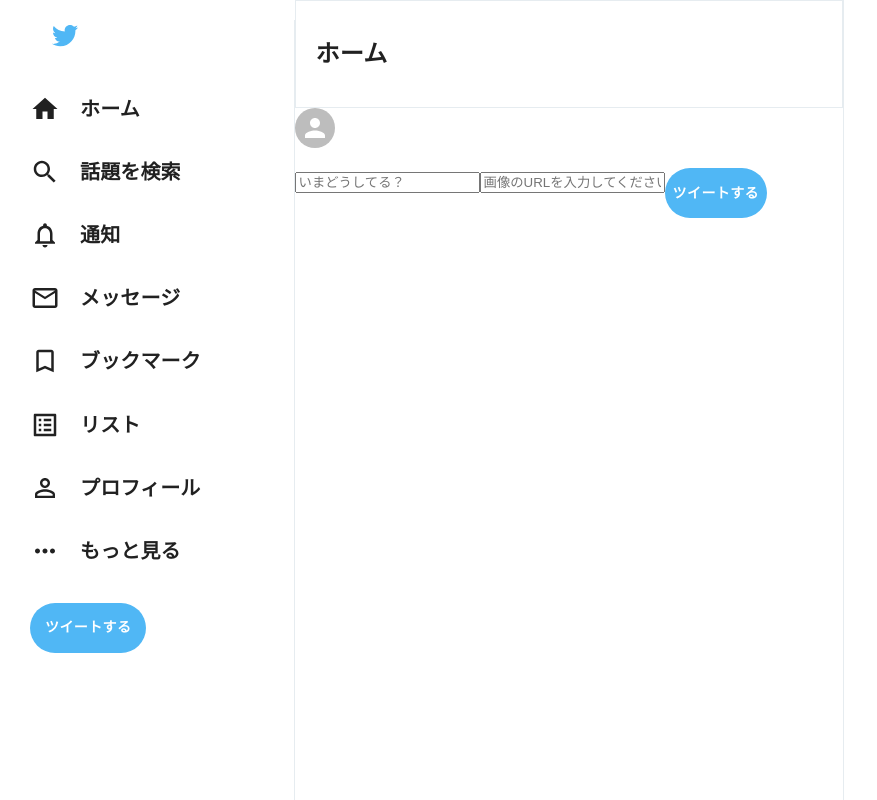
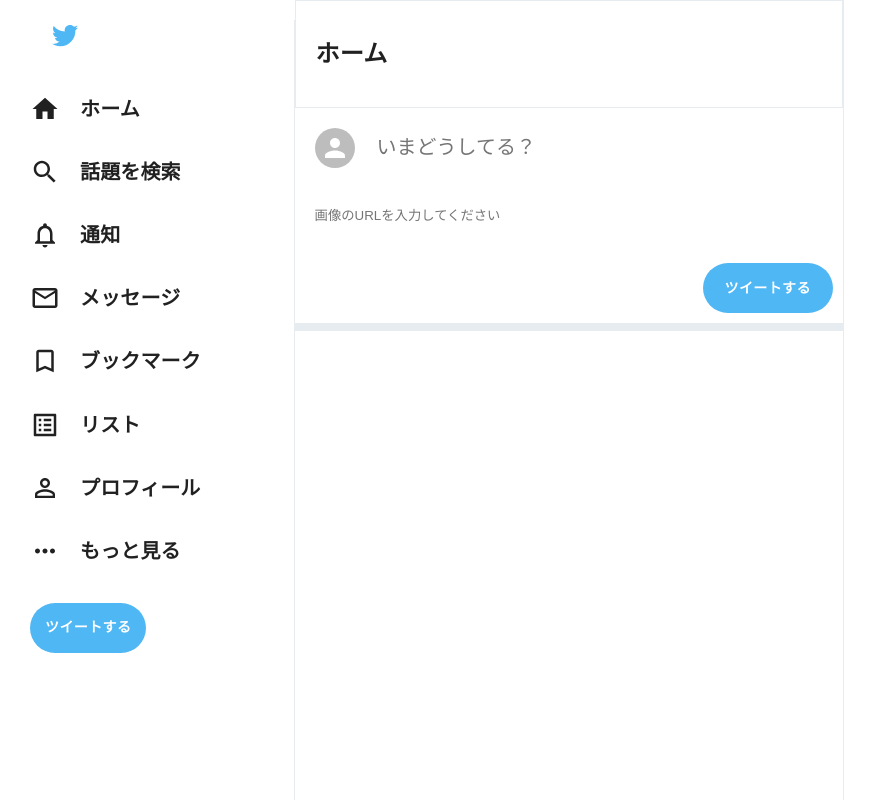
Before and after one commit to s-yoshiii/twitter-clone-app, a React (Create React App) app: page / in a window 1280 px wide. Shown: the whole page, without its empty margins (0-877 px from the left). Built offline with nearby package versions, Linux system fonts and the light colour scheme.

Commit message:
TweetBox.cssでスタイリングを適用しよう

```diff
--- a/src/components/timeline/TweetBox.jsx
+++ b/src/components/timeline/TweetBox.jsx
@@ -1,18 +1,24 @@
 import { Avatar, Button } from "@mui/material";
 import React from "react";
-
+import "./TweetBox.scss";
 const TweetBox = () => {
   return (
     <div className="tweetBox">
       <form>
-        <Avatar />
-        <input type="text" placeholder="いまどうしてる？" />
+        <div className="tweetBox__input">
+          <Avatar />
+          <input type="text" placeholder="いまどうしてる？" />
+        </div>
         <input
           className="tweetBox__imageInput"
           placeholder="画像のURLを入力してください"
           type="text"
         />
-        <Button type="submit" className="tweetBox__tweetButton">
+        <Button
+          type="submit"
+          className="tweetBox__tweetButton"
+          sx={{ ml: "auto" }}
+        >
           ツイートする
         </Button>
       </form>
--- /dev/null
+++ b/src/components/timeline/TweetBox.scss
@@ -0,0 +1,27 @@
+.tweetBox {
+  padding-bottom: 10px;
+  border-bottom: 8px solid var(--twitter-background);
+  padding-right: 10px;
+  & > form {
+    display: flex;
+    flex-direction: column;
+  }
+  &__input {
+    padding: 20px;
+    display: flex;
+    > input {
+      flex: 1;
+      font-size: 20px;
+      margin-left: 20px;
+      border: none;
+    }
+  }
+  &__imageInput {
+    border: none;
+    padding: 20px;
+  }
+  &__tweetButton {
+    width: 130px;
+    height: 40px;
+  }
+}
```
